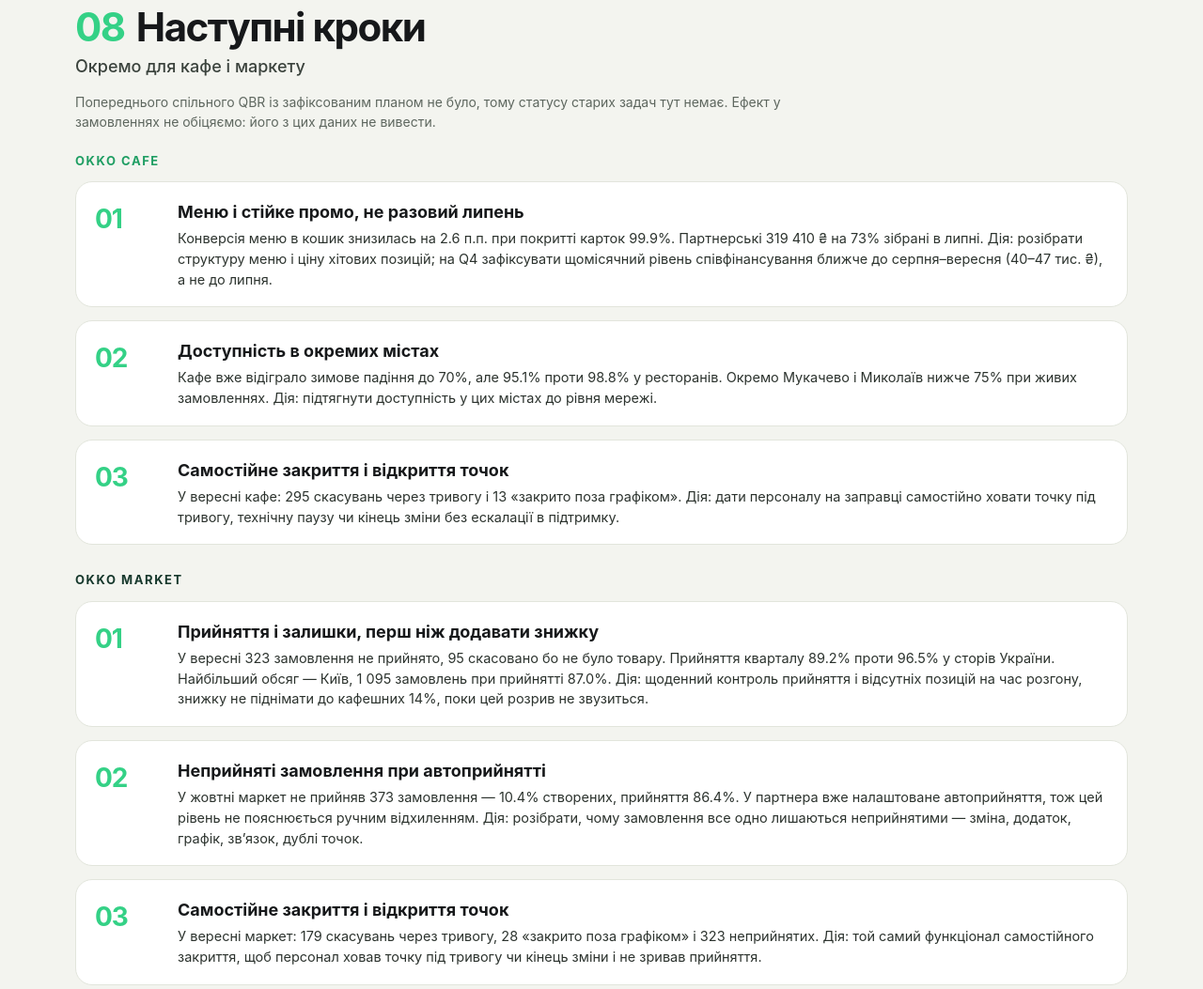
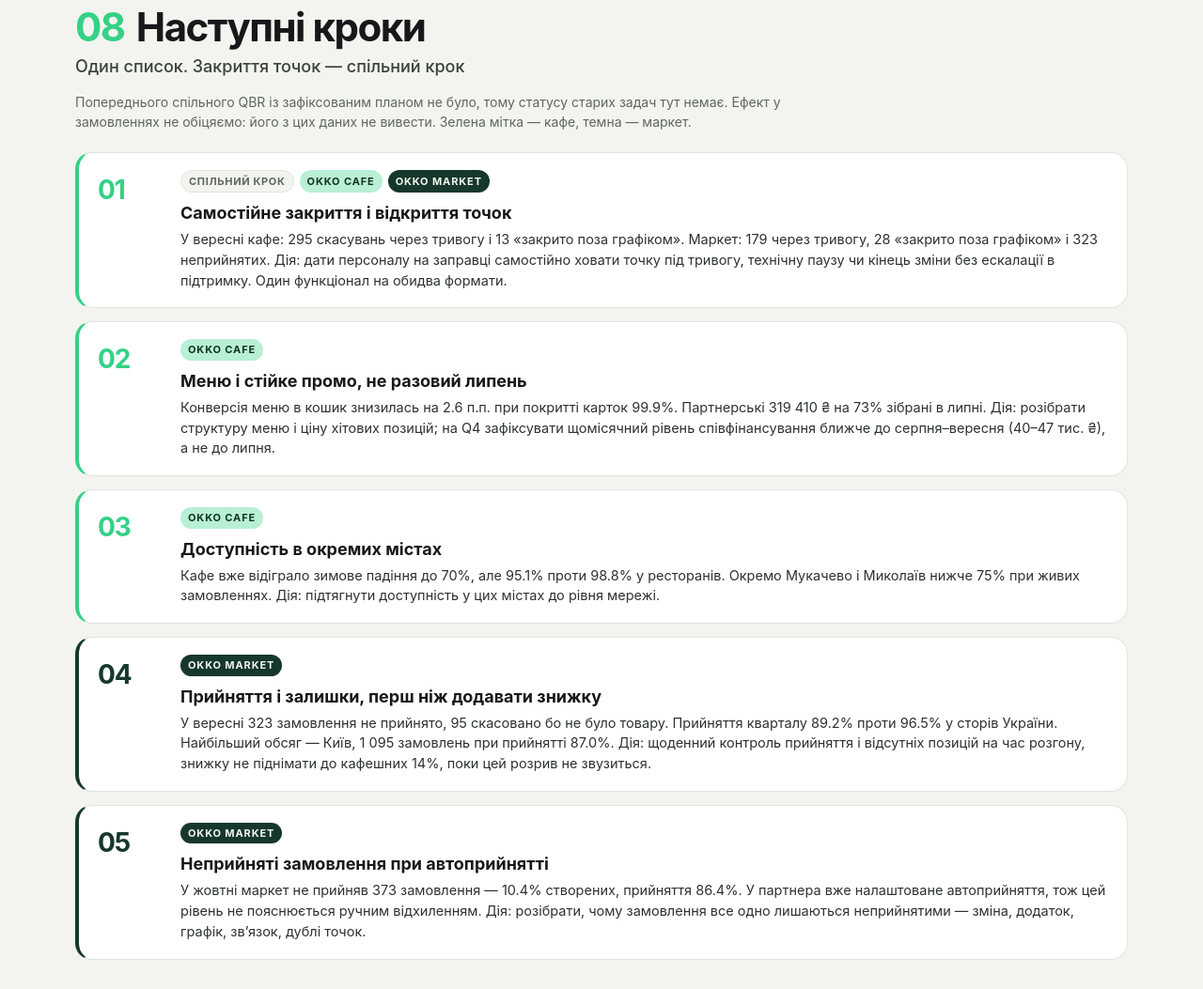
Before and after one commit to martavaskina/view-677460956bfeec4c, a plain HTML site: page index.html in a window 1280 px wide. Shown: the part 10552-11605 px from the top of the page at 94% size. Drawn offline with Linux system fonts and the light colour scheme.

Commit message:
Publish one next-steps list with a shared close action.
Co-authored-by: Cursor <cursoragent@cursor.com>

```diff
--- a/index.html
+++ b/index.html
@@ -157,6 +157,20 @@
   details.cities[open] summary::before { content:"▾"; }
   details.cities .scroll { border:0; border-radius:0; border-top:1px solid var(--line); }
   .hbar-block.fold { border:0; border-radius:0; margin:0; padding:14px 20px 8px; border-top:1px solid var(--line); }
+  .action.cafe { border-left:4px solid #34D186; }
+  .action.market { border-left:4px solid #16382C; }
+  .action.both { border-left:4px solid #34D186; }
+  .action.cafe .num { color:#34D186; }
+  .action.market .num { color:#16382C; }
+  .who-row { display:flex; flex-wrap:wrap; gap:6px; margin-bottom:8px; }
+  .who {
+    display:inline-flex; align-items:center;
+    font-size:11px; font-weight:750; letter-spacing:.08em; text-transform:uppercase;
+    padding:3px 8px; border-radius:999px;
+  }
+  .who.cafe { color:#12351F; background:rgba(52,209,134,.35); }
+  .who.market { color:#F4F6F0; background:#16382C; }
+  .who.shared { color:#5E675F; background:#F3F4EF; border:1px solid var(--line); letter-spacing:.06em; }
   .action h3 { margin:0 0 4px; font-size:18px; }
   .action p { margin:0; color:#2C332E; font-size:14.5px; }
   .next-group {
@@ -656,53 +670,47 @@
 <section id="next">
   <div class="wrap">
     <h2 class="sec"><span class="num">08</span>Наступні кроки</h2>
-    <p class="sub">Окремо для кафе і маркету</p>
-    <p class="note">Попереднього спільного QBR із зафіксованим планом не було, тому статусу старих задач тут немає. Ефект у замовленнях не обіцяємо: його з цих даних не вивести.</p>
-    <h3 class="next-group cafe">OKKO CAFE</h3>
+    <p class="sub">Один список. Закриття точок — спільний крок</p>
+    <p class="note">Попереднього спільного QBR із зафіксованим планом не було, тому статусу старих задач тут немає. Ефект у замовленнях не обіцяємо: його з цих даних не вивести. Зелена мітка — кафе, темна — маркет.</p>
     <div class="actions">
-      <article class="action">
+      <article class="action both">
         <div class="num">01</div>
         <div>
+          <div class="who-row"><span class="who shared">Спільний крок</span><span class="who cafe">OKKO CAFE</span><span class="who market">OKKO MARKET</span></div>
+          <h3>Самостійне закриття і відкриття точок</h3>
+          <p>У вересні кафе: 295 скасувань через тривогу і 13 «закрито поза графіком». Маркет: 179 через тривогу, 28 «закрито поза графіком» і 323 неприйнятих. Дія: дати персоналу на заправці самостійно ховати точку під тривогу, технічну паузу чи кінець зміни без ескалації в підтримку. Один функціонал на обидва формати.</p>
+        </div>
+      </article>
+      <article class="action cafe">
+        <div class="num">02</div>
+        <div>
+          <div class="who-row"><span class="who cafe">OKKO CAFE</span></div>
           <h3>Меню і стійке промо, не разовий липень</h3>
           <p>Конверсія меню в кошик знизилась на 2.6 п.п. при покритті карток 99.9%. Партнерські 319 410 ₴ на 73% зібрані в липні. Дія: розібрати структуру меню і ціну хітових позицій; на Q4 зафіксувати щомісячний рівень співфінансування ближче до серпня–вересня (40–47 тис. ₴), а не до липня.</p>
         </div>
       </article>
-      <article class="action">
-        <div class="num">02</div>
+      <article class="action cafe">
+        <div class="num">03</div>
         <div>
+          <div class="who-row"><span class="who cafe">OKKO CAFE</span></div>
           <h3>Доступність в окремих містах</h3>
           <p>Кафе вже відіграло зимове падіння до 70%, але 95.1% проти 98.8% у ресторанів. Окремо Мукачево і Миколаїв нижче 75% при живих замовленнях. Дія: підтягнути доступність у цих містах до рівня мережі.</p>
         </div>
       </article>
-      <article class="action">
-        <div class="num">03</div>
+      <article class="action market">
+        <div class="num">04</div>
         <div>
-          <h3>Самостійне закриття і відкриття точок</h3>
-          <p>У вересні кафе: 295 скасувань через тривогу і 13 «закрито поза графіком». Дія: дати персоналу на заправці самостійно ховати точку під тривогу, технічну паузу чи кінець зміни без ескалації в підтримку.</p>
-        </div>
-      </article>
-    </div>
-    <h3 class="next-group market">OKKO MARKET</h3>
-    <div class="actions">
-      <article class="action">
-        <div class="num">01</div>
-        <div>
+          <div class="who-row"><span class="who market">OKKO MARKET</span></div>
           <h3>Прийняття і залишки, перш ніж додавати знижку</h3>
           <p>У вересні 323 замовлення не прийнято, 95 скасовано бо не було товару. Прийняття кварталу 89.2% проти 96.5% у сторів України. Найбільший обсяг — Київ, 1 095 замовлень при прийнятті 87.0%. Дія: щоденний контроль прийняття і відсутніх позицій на час розгону, знижку не піднімати до кафешних 14%, поки цей розрив не звузиться.</p>
         </div>
       </article>
-      <article class="action">
-        <div class="num">02</div>
+      <article class="action market">
+        <div class="num">05</div>
         <div>
+          <div class="who-row"><span class="who market">OKKO MARKET</span></div>
           <h3>Неприйняті замовлення при автоприйнятті</h3>
           <p>У жовтні маркет не прийняв 373 замовлення — 10.4% створених, прийняття 86.4%. У партнера вже налаштоване автоприйняття, тож цей рівень не пояснюється ручним відхиленням. Дія: розібрати, чому замовлення все одно лишаються неприйнятими — зміна, додаток, графік, зв’язок, дублі точок.</p>
-        </div>
-      </article>
-      <article class="action">
-        <div class="num">03</div>
-        <div>
-          <h3>Самостійне закриття і відкриття точок</h3>
-          <p>У вересні маркет: 179 скасувань через тривогу, 28 «закрито поза графіком» і 323 неприйнятих. Дія: той самий функціонал самостійного закриття, щоб персонал ховав точку під тривогу чи кінець зміни і не зривав прийняття.</p>
         </div>
       </article>
     </div>
```
